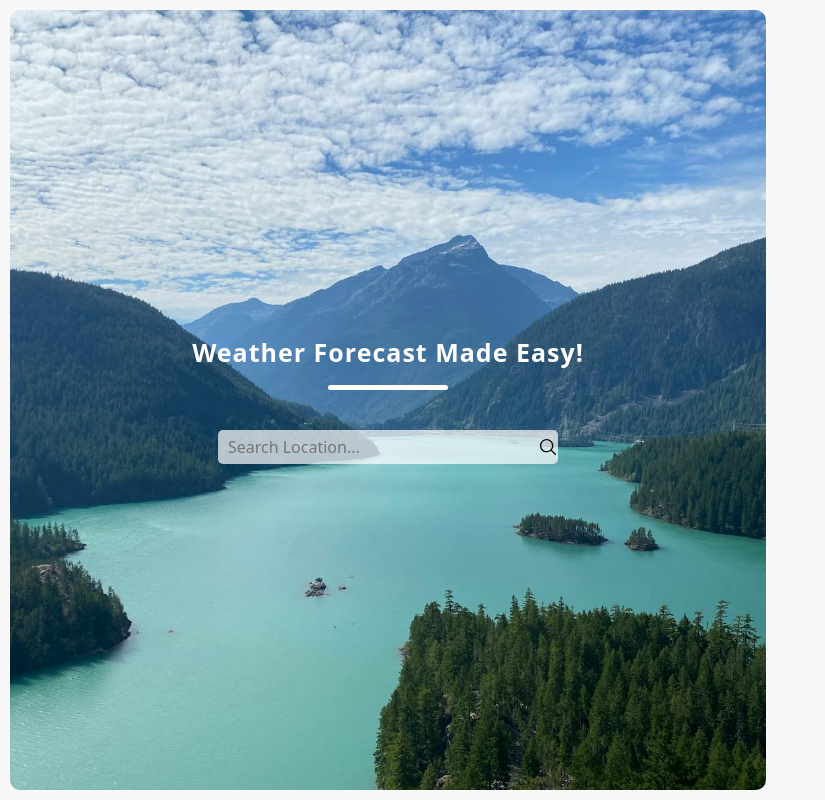
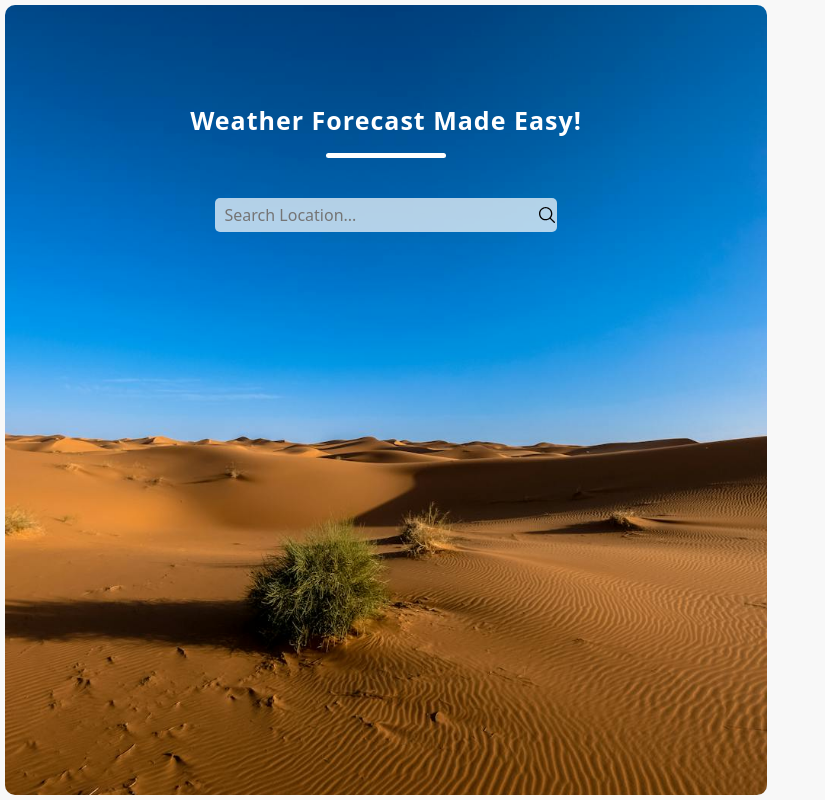
Before and after one commit to HariChandana2000/Weather-API, a React (Vite) app: page / in a window 1280 px wide. Shown: the whole page, without its empty margins (0-825 px from the left). Built offline with nearby package versions, Linux system fonts and the light colour scheme.

Commit message:
changed background image and updated styles

```diff
--- a/src/components/WeatherInputArea/styles.css
+++ b/src/components/WeatherInputArea/styles.css
@@ -3,7 +3,6 @@
   height: 100%;
   display: flex;
   flex-direction: column;
-  justify-content: center;
   align-items: center;
   background-image: url("../../assets/background-img.jpeg");
   background-repeat: no-repeat;
@@ -17,6 +16,7 @@
 .weather-input h2 {
   font-size: 25px;
   font-weight: 700;
+  margin-top: 100px;
 }
 
 .horizontal-bar {
--- a/src/index.css
+++ b/src/index.css
@@ -9,6 +9,6 @@ body {
   height: 100%;
   display: flex;
   align-items: center;
-  padding: 10px;
+  padding: 5px;
   background-color: rgb(248, 248, 248);
 }
```
Also changed, not shown: src/assets/background-img.jpeg.
